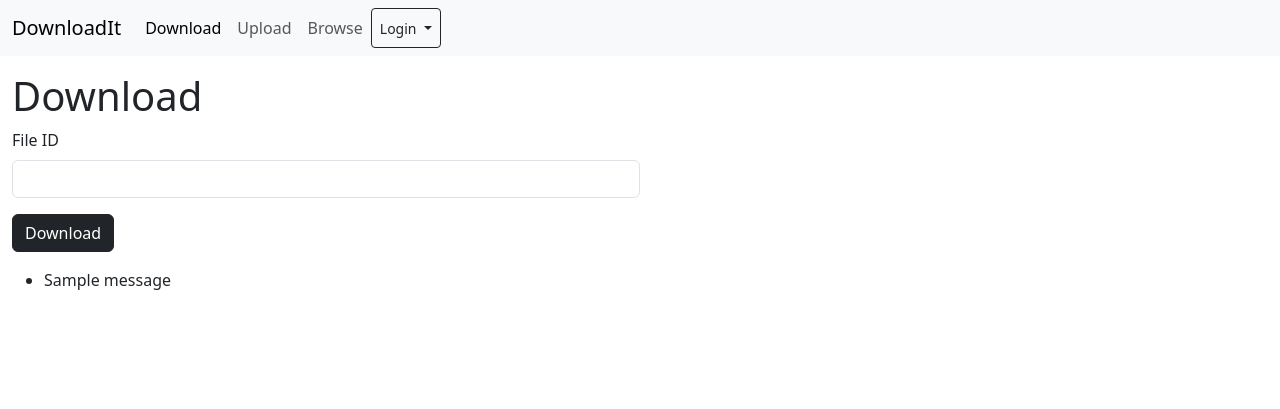
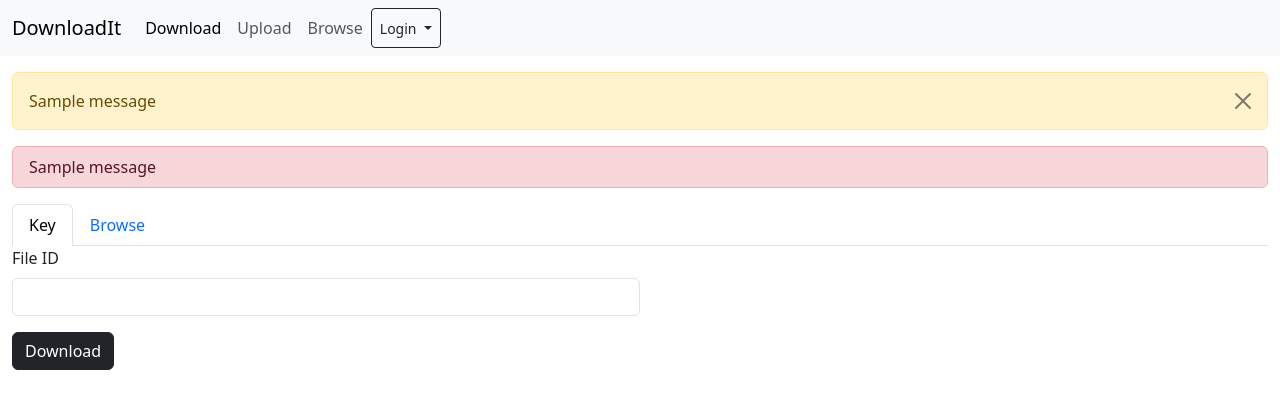
Before and after one commit to lycheeje11y/uploadit, a Flask app: page /download/ in a window 1280 px wide. Shown: the top 409 px of the page. Run offline with Flask 3, Linux system fonts and the light colour scheme; tables that the repository leaves empty hold one stand-in row (values such as "Sample post"); one stand-in notice (Sample message) is shown; some libraries are stand-ins or nearby versions.

Commit message:
Styling for flask flashes

```diff
--- a/uploadit/routes/download.py
+++ b/uploadit/routes/download.py
@@ -31,7 +31,7 @@ def download():
                 query = sa.select(File).where(File.filekey == requested_key)
                 file = db.session.scalar(query)
                 if file is None:
-                    flash("Incorrect Filekey")
+                    abort(500)
                     return redirect(url_for("download.download"))
                 print(file.secure_filename)
                 return send_from_directory(
@@ -41,7 +41,8 @@ def download():
                     download_name=file.filename,
                 )
             else:
-                return abort(403)
+                flash("Incorrect Filekey", 'error')
+                return redirect(url_for('download.download'))
         else:
             return abort(422)
     elif request.method == "GET":
--- a/uploadit/routes/upload.py
+++ b/uploadit/routes/upload.py
@@ -59,7 +59,7 @@ def upload():
         db.session.commit()
 
         flash(
-            f"Upload Complete. The file {secure_filename_var} has been saved with the key {key}"
+            f"Upload Complete. The file {secure_filename_var} has been saved with the key {key}", 'error'
         )
         return redirect(url_for("upload.upload"))
 
--- a/uploadit/routes/user_routes.py
+++ b/uploadit/routes/user_routes.py
@@ -19,7 +19,7 @@ def login():
             sa.select(User).where(User.username == form.username.data)
         )
         if user is None or not user.check_password(form.password.data):
-            flash('Invalid username or password')
+            flash('Invalid username or password', 'error')
             return redirect(url_for('users.login'))
         login_user(user, remember=form.remember_me.data)
         return redirect(url_for('index.index'))
@@ -29,7 +29,7 @@ def login():
 @user_routes.route('/register', methods=['GET', 'POST'])
 def register():
     if current_user.is_authenticated:
-        flash(f'You are already logged in as {current_user.username}')
+        flash(f'You are already logged in as {current_user.username}', 'alert')
         return redirect(url_for('index.index'))
     form = RegistrationForm(request.form)
     if form.validate_on_submit():
@@ -37,7 +37,7 @@ def register():
         user.set_password(form.password.data)
         db.session.add(user)
         db.session.commit()
-        flash(f'Welcome to the uploadit community, {user.username}')
+        flash(f'Welcome to the uploadit community, {user.username}', 'alert')
         login_user(user)
         return redirect(url_for('index.index'))
 
--- a/uploadit/templates/base.html
+++ b/uploadit/templates/base.html
@@ -5,11 +5,20 @@
     <meta charset="UTF-8">
     <meta name="viewport" content="width=device-width, initial-scale=1.0">
     <title>{% block title %}{% endblock %} | UploadIt</title>
-    <link rel="stylesheet" href="{{ url_for('static', filename='vendor/popper/popper.min.js') }}">
     <link rel="stylesheet" href="{{ url_for('static', filename='vendor/bootstrap/css/bootstrap.min.css') }}">
+    <link rel="stylesheet" href="{{ url_for('static',  filename='vendor/dropzone/dropzone.min.css') }}" type="text/css" />
+    <script>
+        function submitForm() {
+            let frm = document.getElementsByName('download_form')[0];
+            frm.submit();
+            frm.reset();
+            return false;
+        }
+    </script>
+    <script src="https://code.jquery.com/jquery-3.7.1.min.js" integrity="sha256-/JqT3SQfawRcv/BIHPThkBvs0OEvtFFmqPF/lYI/Cxo=" crossorigin="anonymous"></script>
+    <script src="{{ url_for('static', filename='vendor/popper/popper.min.js') }}"></script>
     <script src="{{ url_for('static', filename='vendor/bootstrap/js/bootstrap.bundle.min.js') }}"></script>
     <script src="{{ url_for('static', filename='vendor/dropzone/dropzone.min.js') }}"></script>
-    <link rel="stylesheet" href="{{ url_for('static',  filename='vendor/dropzone/dropzone.min.css') }}" type="text/css" />
 
     <style>
         .text_input {
@@ -20,14 +29,7 @@
             padding-left: 2%;
         }
     </style>
-    <script>
-        function submitForm() {
-            let frm = document.getElementsByName('download_form')[0];
-            frm.submit();
-            frm.reset();
-            return false;
-        }
-    </script>
+
     {% if request.path == url_for('upload.upload') %}
         <script type="application/javascript">
                 Dropzone.options.dropper = {
@@ -55,19 +57,35 @@
 <body>
     <header class="sticky-top">
         {% include "navbar.html" %}
+
+        <div class="container-fluid mb-3">
+            {% with alerts = get_flashed_messages(category_filter=["alert"]) %}
+            {% if alerts %}
+                {% for alert in alerts %}
+                    <div class="alert alert-warning alert-dismissible fade show">
+                        {{ alert }}
+                        <button type="button" class="btn-close" data-bs-dismiss="alert" aria-label="Close"></button>
+                    </div>
+                {% endfor %}
+            {% endif %}
+            {% endwith %}
+
+            {% with errors = get_flashed_messages(category_filter=["error"]) %}
+            {% if errors %}
+                <ul class="list-group">
+                {% for error in errors %}
+                    <li class="list-group-item list-group-item-danger">{{ error }}</li>
+                {% endfor %}
+                </ul>
+            {% endif %}
+            {% endwith %}
+        </div>
+
+
+
     </header>
     <div class="container-fluid">
         {% block content %}{% endblock %}
-
-        {% with messages = get_flashed_messages() %}
-            {% if messages %}
-                <ul class=flashes>
-                {% for message in messages %}
-                    <li>{{ message }}</li>
-                {% endfor %}
-                </ul>
-            {% endif %}
-        {% endwith %}
     </div>
 </body>
 
--- a/uploadit/templates/download.html
+++ b/uploadit/templates/download.html
@@ -3,15 +3,50 @@
 {% block title %} Download {% endblock %}
 
 {% block content %}
-<h1 class="mt-3 display-6">Download</h1>
+
+
+<ul class="nav nav-tabs" role="tablist">
+  <li class="nav-item" role="presentation">
+    <button class="nav-link active" data-bs-toggle="tab"
+    data-bs-target="#key-tab-pane" type="button" role="tab" aria-controls="home-tab-pane"
+    aria-selected="true">Key</button>
+  </li>
+  <li class="nav-item" role="presentation">
+    <button class="nav-link" data-bs-toggle="tab"
+    data-bs-target="#browse-tab-pane" type="button" role="tab" aria-controls="browse-tab-pane"
+    aria-selected="true">Browse</button>
+  </li>
+</ul>
+
+<div class="tab-pane fade show active" id="key-tab-pane" role="tabpanel" aria-labelledby="home-tab" tabindex="0">
   <form action="{{ url_for('download.download') }}" method="POST" name="download_form">
     <div class="mb-3 text_input">
       <label for="download_id" class="form-label">File ID</label>
       <input type="password" class="form-control" id="download_id" name="download_id">
     </div>
-
     <div class="mb-3">
       <input type="button" class="btn btn-dark" onclick="submitForm()" value="Download">
     </div>
   </form>
+</div>
+
+
+<div class="tab-pane fade"  id="browse-tab-pane" role="tabpanel" aria-labelledby="browse-tab" tabindex="0">
+  <table class="table table-hover">
+    <thead>
+      <tr>
+        <th scope="col">Name</th>
+        <th scope="col">Key</th>
+      </tr>
+      </thead>
+      <tbody class="table-group-divider">
+      {% for file in files %}
+        <tr scope="row">
+        <td>{{ file.filename }}</td>
+        <td>{{ file.filekey }}</td>
+        </tr>
+      {% endfor %}
+      </tbody>
+    </table>
+</div>
 {% endblock %}
--- a/uploadit/templates/navbar.html
+++ b/uploadit/templates/navbar.html
@@ -1,4 +1,4 @@
-<nav class="navbar navbar-expand-lg bg-body-tertiary d-flex">
+<nav class="navbar navbar-expand-lg bg-body-tertiary d-flex mb-3">
     <div class="container-fluid">
         <a class="navbar-brand" href="{{ url_for("index.index") }}">{% if request.path == url_for('download.download') %}DownloadIt{% else %}UploadIt{% endif %}</a>
         <button class="navbar-toggler" type="button" data-bs-toggle="collapse" data-bs-target="#navbarNav"
```
Also changed, not shown: uploadit/templates/browse.html (+19 -7 lines). Lines whose indentation alone changed are shown as unchanged.
